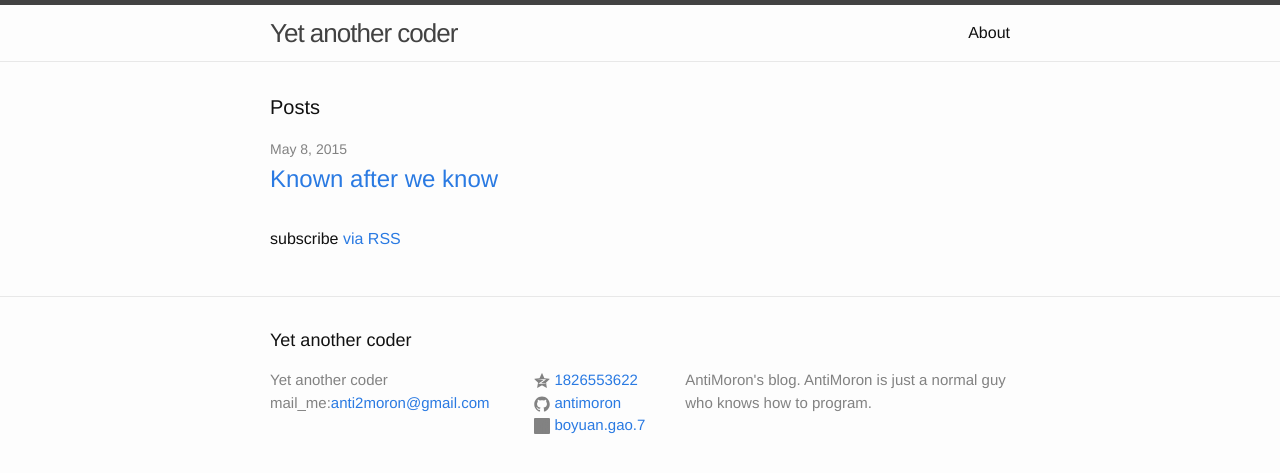
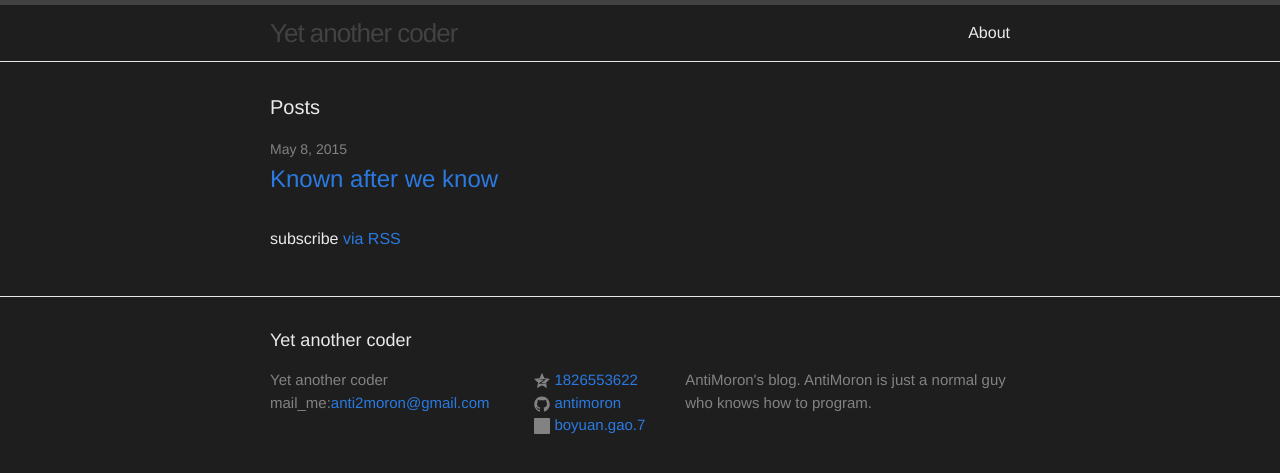
Before and after one commit to QAQMiao/antimoron.github.io, a Jekyll site: the page built from index.html, in a window 1280 px wide. Shown: the top 473 px of the page. Built offline with Jekyll 4.4.1, drawn with Linux system fonts in a browser that asks for light colours.

Commit message:
test css

```diff
--- a/css/main.scss
+++ b/css/main.scss
@@ -13,8 +13,8 @@ $base-line-height: 1.5;
 
 $spacing-unit:     30px;
 
-$text-color:       #111;
-$background-color: #fdfdfd;
+$text-color:       #eaeaea;
+$background-color: #1e1e1e;
 $brand-color:      #2a7ae2;
 
 $grey-color:       #828282;
```
